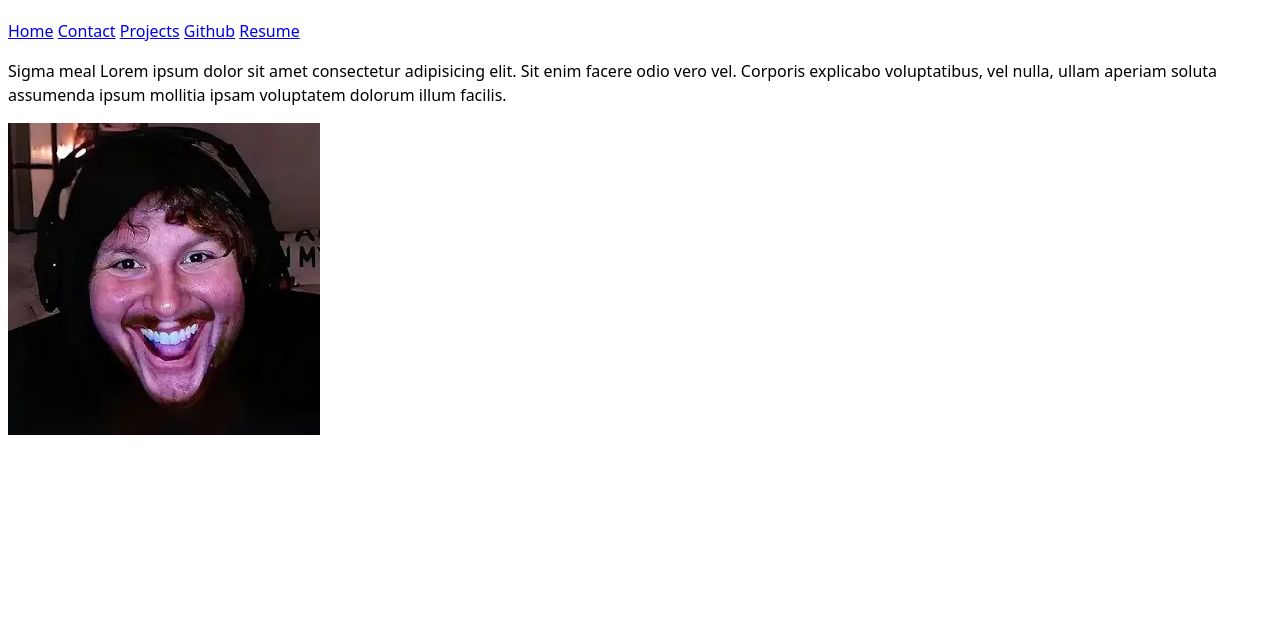
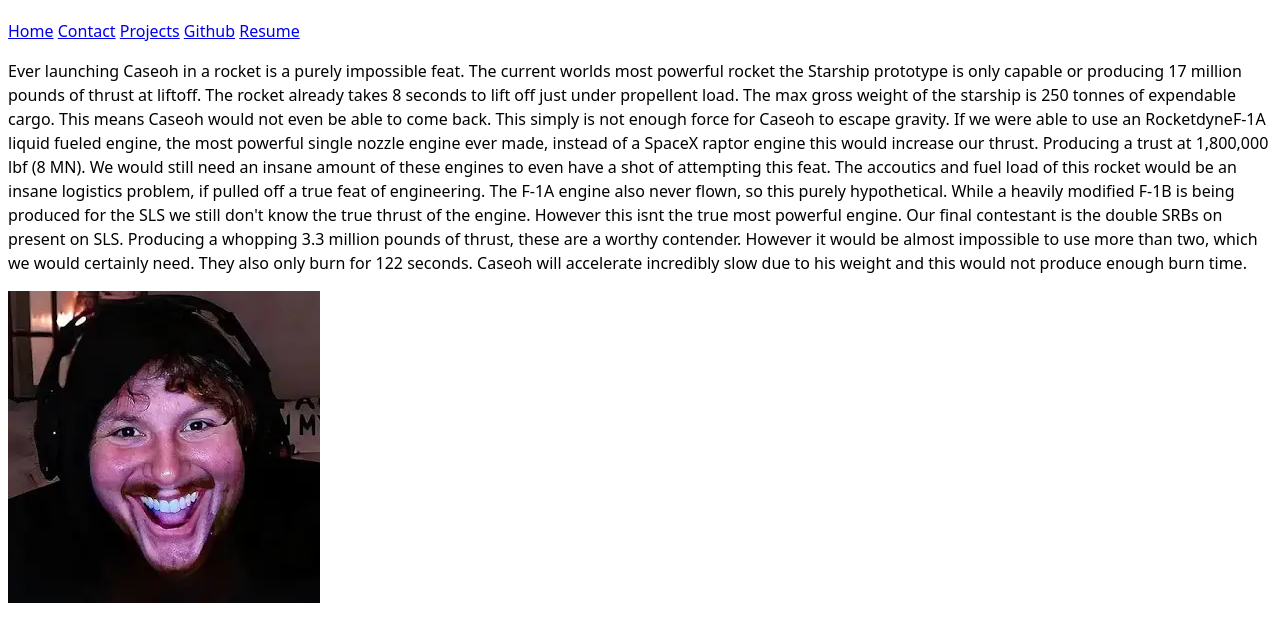
Before and after one commit to binkybarnes/dsc106-lab1, a plain HTML site: page index.html in a window 1280 px wide. Shown: the part 72-714 px from the top of the page. Drawn offline with Linux system fonts and the light colour scheme.

Commit message:
updated home page

```diff
--- a/index.html
+++ b/index.html
@@ -16,10 +16,27 @@
       <a href="resume/index.html">Resume</a>
     </nav>
     <p>
-      Sigma meal Lorem ipsum dolor sit amet consectetur adipisicing elit. Sit
-      enim facere odio vero vel. Corporis explicabo voluptatibus, vel nulla,
-      ullam aperiam soluta assumenda ipsum mollitia ipsam voluptatem dolorum
-      illum facilis.
+      Ever launching Caseoh in a rocket is a purely impossible feat. The current
+      worlds most powerful rocket the Starship prototype is only capable or
+      producing 17 million pounds of thrust at liftoff. The rocket already takes
+      8 seconds to lift off just under propellent load. The max gross weight of
+      the starship is 250 tonnes of expendable cargo. This means Caseoh would
+      not even be able to come back. This simply is not enough force for Caseoh
+      to escape gravity. If we were able to use an RocketdyneF-1A liquid fueled
+      engine, the most powerful single nozzle engine ever made, instead of a
+      SpaceX raptor engine this would increase our thrust. Producing a trust at
+      1,800,000 lbf (8 MN). We would still need an insane amount of these
+      engines to even have a shot of attempting this feat. The accoutics and
+      fuel load of this rocket would be an insane logistics problem, if pulled
+      off a true feat of engineering. The F-1A engine also never flown, so this
+      purely hypothetical. While a heavily modified F-1B is being produced for
+      the SLS we still don't know the true thrust of the engine. However this
+      isnt the true most powerful engine. Our final contestant is the double
+      SRBs on present on SLS. Producing a whopping 3.3 million pounds of thrust,
+      these are a worthy contender. However it would be almost impossible to use
+      more than two, which we would certainly need. They also only burn for 122
+      seconds. Caseoh will accelerate incredibly slow due to his weight and this
+      would not produce enough burn time.
     </p>
     <img src="images/image1.webp" alt="larger than life streamer" />
   </body>
```
Also changed, not shown: resume/index.html (+1 -1 lines).
